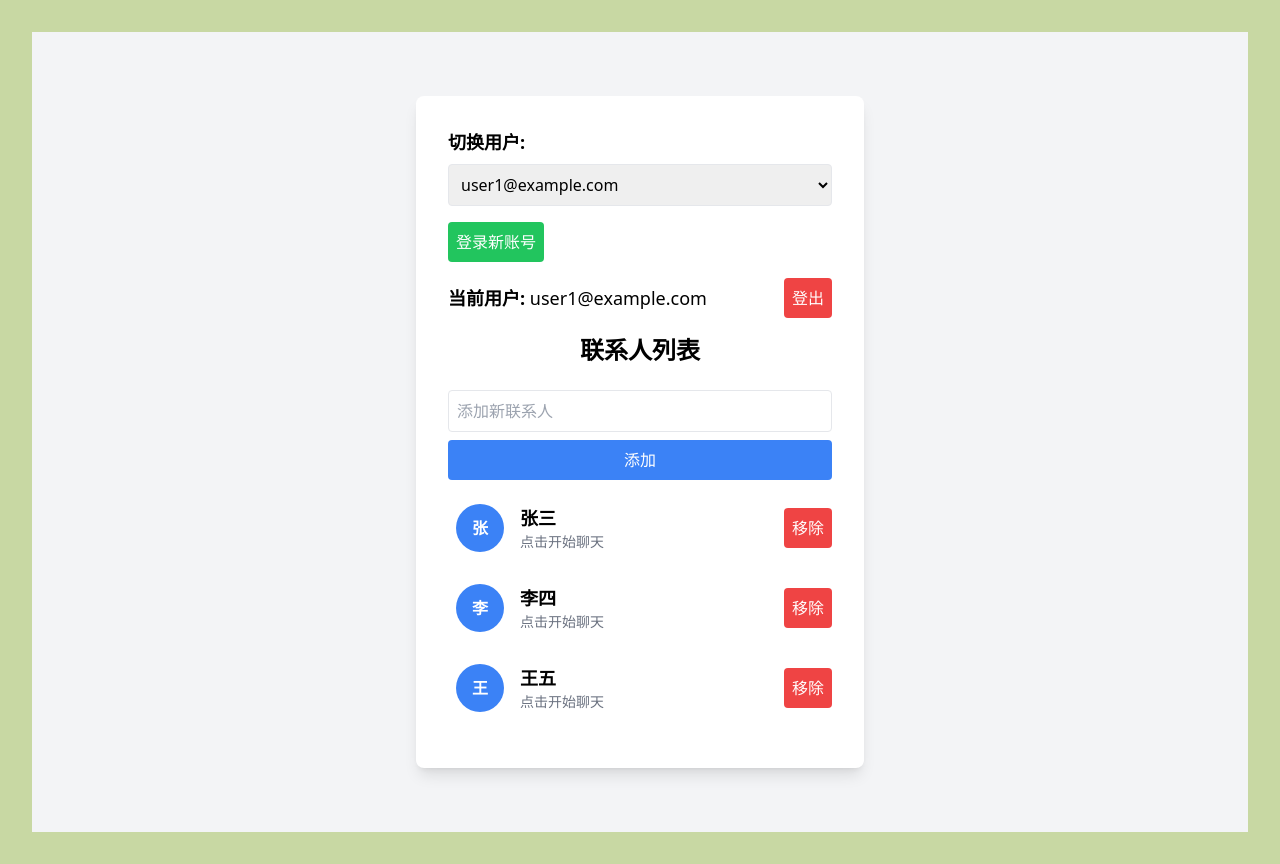
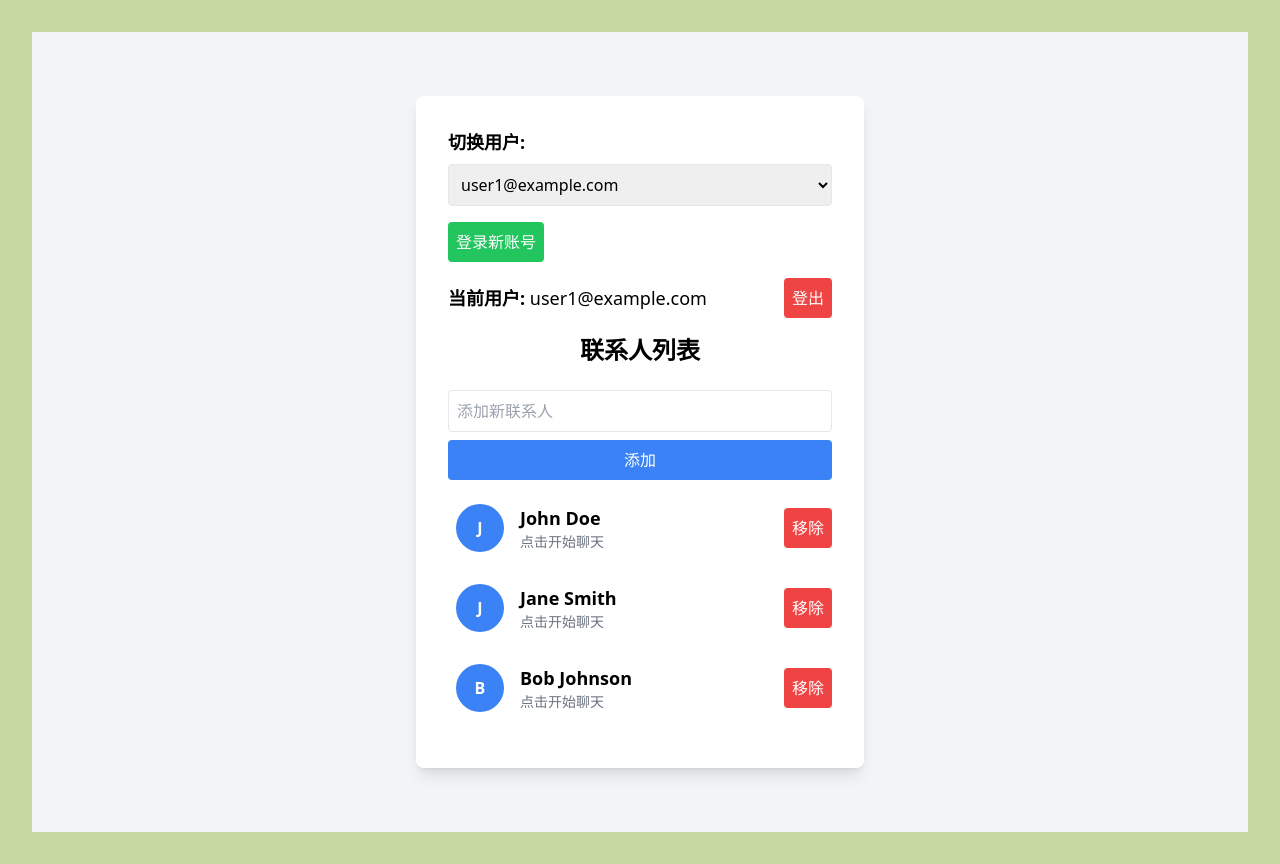
Before and after one commit to cloudblaze123/SimpleChat, a Vue app: page /ContactList in a window 1280 px wide. Built offline with nearby package versions, Linux system fonts and the light colour scheme.

Commit message:
主要变化：创建User类，创建用来获取User列表和User信息的api，改为通过该api获取聊天对象的信息；聊天对象信息为事先准备好的mock数据

```diff
--- /dev/null
+++ b/src/api/user.ts
@@ -0,0 +1,15 @@
+import { User } from '@/models/User';
+import { users as usersData } from '@/mocks/users';
+
+function getUsers(): User[] {
+    return usersData;
+}
+
+function getUser(id: string): User | undefined {
+    return usersData.find(user => user.id === id);
+}
+
+export {
+    getUsers,
+    getUser
+};
--- a/src/components/ChatRoom.vue
+++ b/src/components/ChatRoom.vue
@@ -15,7 +15,6 @@
 <script lang="ts">
 import { ref, Ref, onMounted } from 'vue';
 import { useRouter } from 'vue-router';
-import { useContactsStore } from '@/stores/contacts';
 import { useUserStore } from '@/stores/user';
 import UserSwitcher from '@/components/UserSwitcher.vue';
 import MessageDisplay from '@/components/MessageDisplay.vue';
@@ -26,6 +25,8 @@ import { Message, Content, TextContent, ImageContent, VideoContent } from '@/mod
 
 import { getMessages } from '@/api/message';
 
+import { getUser } from '@/api/user';
+
 export default {
   components: {
     UserSwitcher,
@@ -34,19 +35,13 @@ export default {
   },
   setup() {
     const router = useRouter();
-    const contactsStore = useContactsStore();
     const userStore = useUserStore();
     const contact = ref({ id: null, name: '' });
     const messages: Ref<Message[]> = ref([]);
 
     onMounted(() => {
-      const contacts = contactsStore.contacts;
-      const foundContact = contacts.find(c => c.id === parseInt(router.currentRoute.value.params.id));
-      if (!foundContact) {
-        console.error('Invalid contact id:', router.currentRoute.value.params.id);
-        return;
-      }
-      contact.value = foundContact;
+      contact.value.id=(router.currentRoute.value.params.id);
+      contact.value.name=getUser(contact.value.id).name;
 
       messages.value = getMessages();
     });
--- /dev/null
+++ b/src/mocks/users.ts
@@ -0,0 +1,7 @@
+import { User } from "@/models/User";
+
+export const users = [
+  new User("1", "John Doe", "johndoe@example.com"),
+  new User("2", "Jane Smith", "janesmith@example.com"),
+  new User("3", "Bob Johnson", "bobjohnson@example.com"),
+];
--- /dev/null
+++ b/src/models/User.ts
@@ -0,0 +1,14 @@
+class User {
+    id:string;
+    name:string;
+    email:string;
+
+    constructor(id:string, name:string, email:string) {
+        this.id = id;
+        this.name = name;
+        this.email = email;
+    }
+
+}
+
+export { User };
--- a/src/services/contacts.ts
+++ b/src/services/contacts.ts
@@ -1,28 +1,21 @@
 //@ts-nocheck
 
 import { ref } from 'vue';
+import { getUsers } from '@/api/user';
+import { User } from '@/models/User';
 
-const defaultContacts = [
-    { id: 1, name: '张三' },
-    { id: 2, name: '李四' },
-    { id: 3, name: '王五' }
-];
 
-const contacts = ref([
-  { id: 1, name: '张三' },
-  { id: 2, name: '李四' },
-  { id: 3, name: '王五' }
-]);
+const contacts = ref(getUsers());
 
 export class ContactsService {
   getContacts() {
     return contacts.value;
   }
-  addContact(contact) {
+  addContact(contact:User) {
     contacts.value.push(contact);
     console.log("addContact", contact);
   }
-  removeContact(contactId) {
+  removeContact(contactId:string) {
     const indexToRemove = contacts.value.findIndex(contact => contact.id === contactId);
     if (indexToRemove === -1) {
       return;
```
